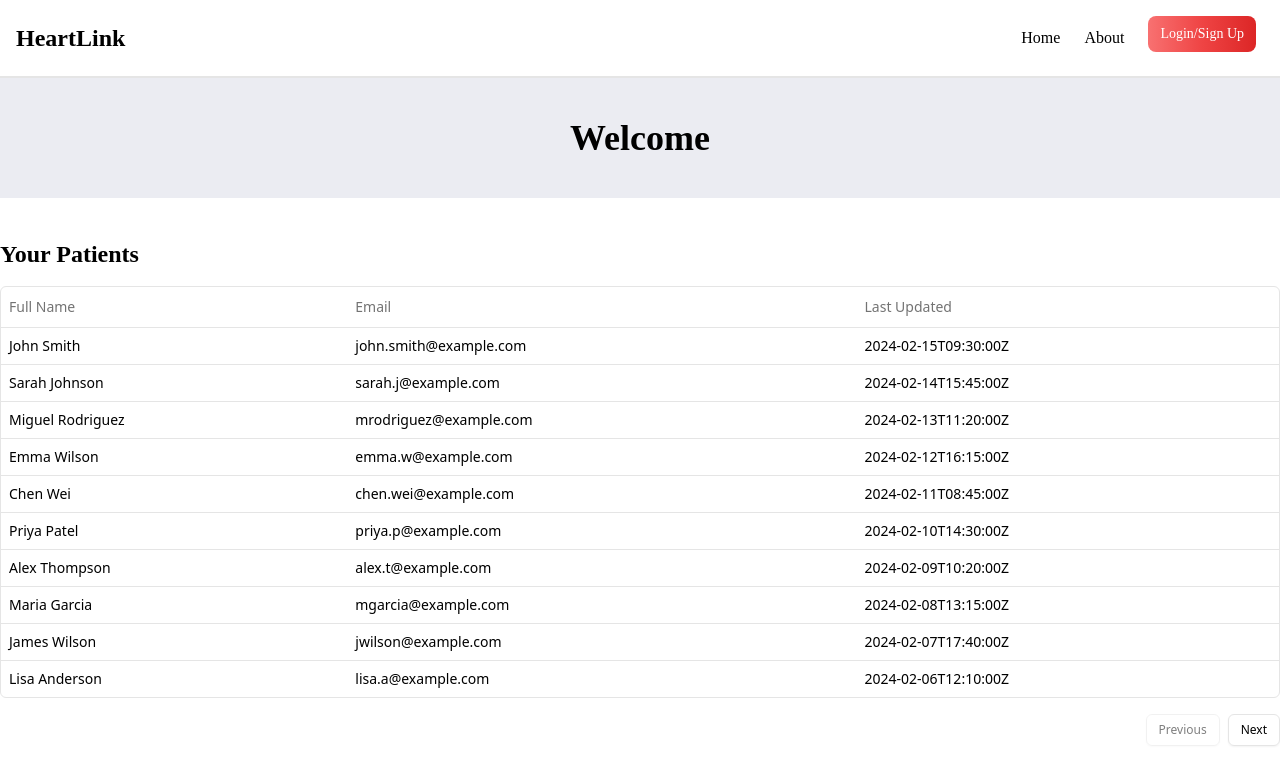
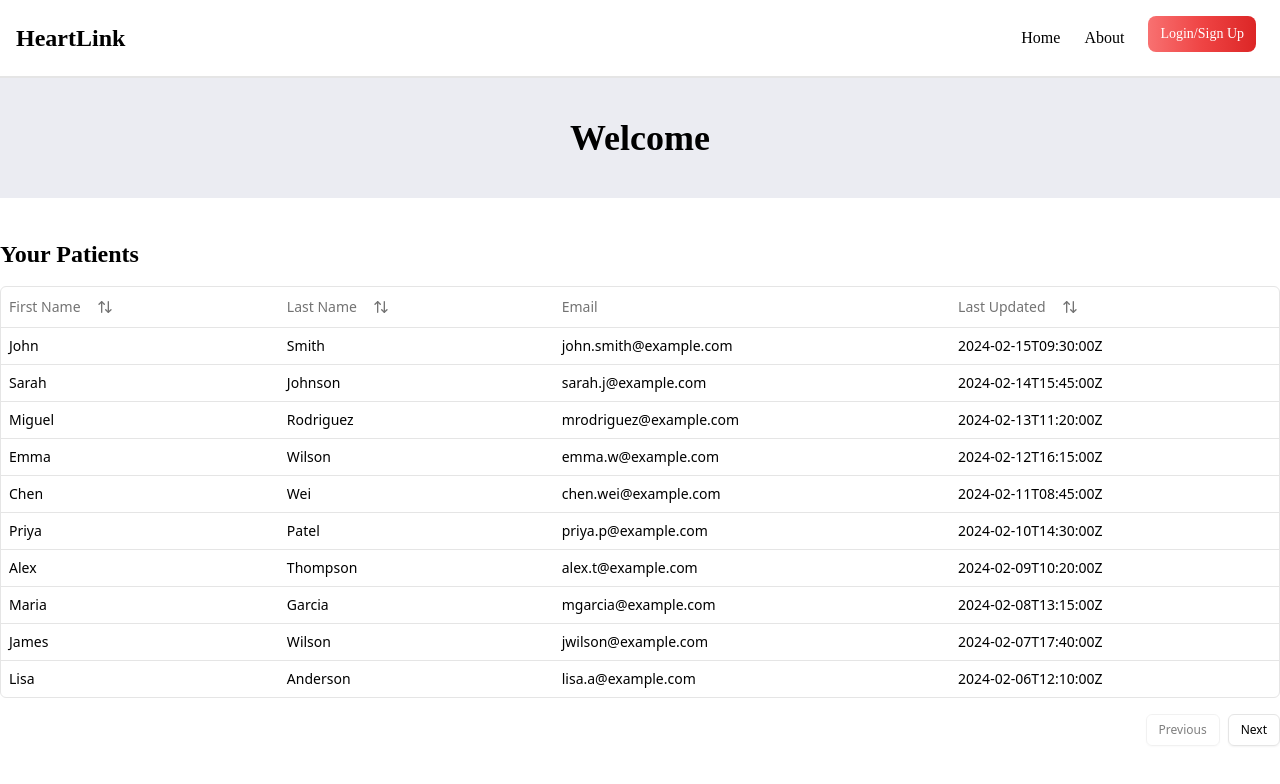
Before and after one commit to sunb26/Digital-Stethoscope, a Next.js app in the folder web/: page /user/1 in a window 1280 px wide. Shown: the top 784 px of the page. Built offline with nearby package versions, Linux system fonts and the light colour scheme; no server answers.

Commit message:
web: add table column sorting

```diff
--- a/web/app/user/[physicianId]/page.tsx
+++ b/web/app/user/[physicianId]/page.tsx
@@ -7,70 +7,81 @@ async function getData(): Promise<Patient[]> {
   return [
       {
         id: 1,
-      name: "John Smith",
+        firstName: "John",
+        lastName: "Smith",
         email: "john.smith@example.com",
         lastUpdated: "2024-02-15T09:30:00Z",
       },
       {
         id: 2,
-      name: "Sarah Johnson",
+        firstName: "Sarah",
+        lastName: "Johnson",
         email: "sarah.j@example.com",
         lastUpdated: "2024-02-14T15:45:00Z",
       },
       {
         id: 3,
-      name: "Miguel Rodriguez",
+        firstName: "Miguel",
+        lastName: "Rodriguez",
         email: "mrodriguez@example.com",
         lastUpdated: "2024-02-13T11:20:00Z",
       },
       {
         id: 4,
-      name: "Emma Wilson",
+        firstName: "Emma",
+        lastName: "Wilson",
         email: "emma.w@example.com",
         lastUpdated: "2024-02-12T16:15:00Z",
       },
       {
         id: 5,
-      name: "Chen Wei",
+        firstName: "Chen",
+        lastName: "Wei",
         email: "chen.wei@example.com",
         lastUpdated: "2024-02-11T08:45:00Z",
       },
       {
         id: 6,
-      name: "Priya Patel",
+        firstName: "Priya",
+        lastName: "Patel",
         email: "priya.p@example.com",
         lastUpdated: "2024-02-10T14:30:00Z",
       },
       {
         id: 7,
-      name: "Alex Thompson",
+        firstName: "Alex",
+        lastName: "Thompson",
         email: "alex.t@example.com",
         lastUpdated: "2024-02-09T10:20:00Z",
       },
       {
         id: 8,
-      name: "Maria Garcia",
+        firstName: "Maria",
+        lastName: "Garcia",
         email: "mgarcia@example.com",
         lastUpdated: "2024-02-08T13:15:00Z",
       },
       {
         id: 9,
-      name: "James Wilson",
+        firstName: "James",
+        lastName: "Wilson",
         email: "jwilson@example.com",
         lastUpdated: "2024-02-07T17:40:00Z",
       },
       {
         id: 10,
-      name: "Lisa Anderson",
+        firstName: "Lisa",
+        lastName: "Anderson",
         email: "lisa.a@example.com",
         lastUpdated: "2024-02-06T12:10:00Z",
       },
       {
         id: 11,
-      name: "David Kim",
+        firstName: "David",
+        lastName: "Kim",
         email: "dkim@example.com",
         lastUpdated: "2024-02-05T09:55:00Z",
-    },
+      }
     // ...
   ];
 }
--- a/web/components/ui/patients/columns.tsx
+++ b/web/components/ui/patients/columns.tsx
@@ -1,18 +1,47 @@
 "use client"
 
 import type { ColumnDef } from "@tanstack/react-table"
+import { ArrowUpDown } from "lucide-react"
+import { Button } from "@/components/ui/button"
 
 export type Patient = {
   id: number
-  name: string
+  firstName: string
+  lastName: string
   email: string
   lastUpdated: string
 }
 
 export const columns: ColumnDef<Patient>[] = [
   {
-    accessorKey: "name",
-    header: "Full Name",
+    accessorKey: "firstName",
+    header: ({ column }) => {
+      return (
+        <Button
+          variant="ghost"
+          onClick={() => column.toggleSorting(column.getIsSorted() === "asc")}
+          className="pl-0"
+        >
+          First Name
+          <ArrowUpDown className="ml-2 h-4 w-4" />
+        </Button>
+      )
+    },
+  },
+  {
+    accessorKey: "lastName",
+    header: ({ column }) => {
+      return (
+        <Button
+          variant="ghost"
+          onClick={() => column.toggleSorting(column.getIsSorted() === "asc")}
+          className="pl-0"
+        >
+          Last Name
+          <ArrowUpDown className="ml-2 h-4 w-4" />
+        </Button>
+      )
+    },
   },
   {
     accessorKey: "email",
@@ -20,6 +49,17 @@ export const columns: ColumnDef<Patient>[] = [
   },
   {
     accessorKey: "lastUpdated",
-    header: "Last Updated",
+    header: ({ column }) => {
+      return (
+        <Button
+          variant="ghost"
+          onClick={() => column.toggleSorting(column.getIsSorted() === "asc")}
+          className="pl-0"
+        >
+          Last Updated
+          <ArrowUpDown className="ml-2 h-4 w-4" />
+        </Button>
+      )
+    },
   },
 ]
--- a/web/components/ui/patients/data-table.tsx
+++ b/web/components/ui/patients/data-table.tsx
@@ -2,13 +2,17 @@
 
 import { Button } from "@/components/ui/button";
 
+import * as React from "react"
+
 import {
   type ColumnDef,
+  type SortingState,
   flexRender,
   getCoreRowModel,
+  getPaginationRowModel,
+  getSortedRowModel,
   useReactTable,
-  getPaginationRowModel,
-} from "@tanstack/react-table";
+} from "@tanstack/react-table"
 
 import {
   Table,
@@ -28,11 +32,19 @@ export function DataTable<TData, TValue>({
   columns,
   data,
 }: DataTableProps<TData, TValue>) {
+  const [sorting, setSorting] = React.useState<SortingState>([])
+
   const table = useReactTable({
     data,
     columns,
     getCoreRowModel: getCoreRowModel(),
     getPaginationRowModel: getPaginationRowModel(),
+    onSortingChange: setSorting,
+    getSortedRowModel: getSortedRowModel(),
+    state: {
+      sorting,
+    },
+
   });
 
   return (
```
Lines whose indentation alone changed are shown as unchanged.
